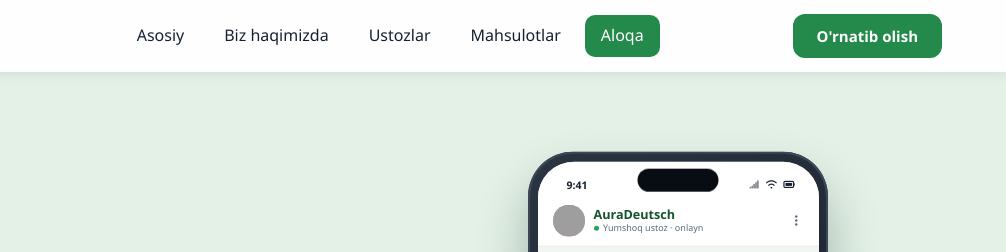
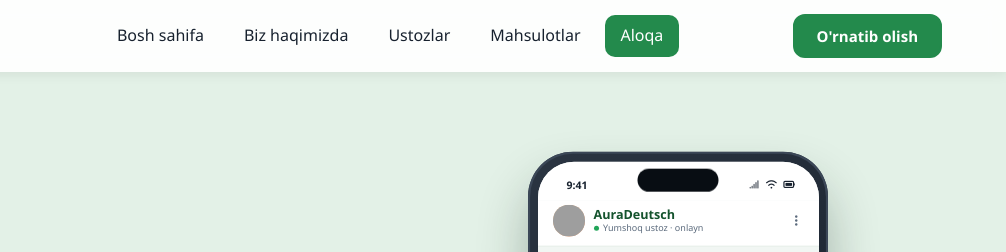
Before and after one commit to randombek7-afk/AuraDeutsch, a plain HTML site: page index.html in a window 1280 px wide. Shown: the top 252 px of the page, 274-1280 px from the left. Drawn offline with Linux system fonts and the light colour scheme; grey boxes are pictures that could not be loaded.

Commit message:
auradeutsch

```diff
--- a/index.html
+++ b/index.html
@@ -21,7 +21,7 @@
 
             <nav class="nav" id="nav" aria-label="Asosiy menyu">
                 <ul class="nav-links">
-                    <li><a class="item-link active" href="#home">Asosiy</a></li>
+                    <li><a class="item-link active" href="#home">Bosh sahifa</a></li>
                     <li><a class="item-link" href="#about">Biz haqimizda</a></li>
                     <li><a class="item-link" href="#teachers">Ustozlar</a></li>
                     <li><a class="item-link" href="#product">Mahsulotlar</a></li>
```
